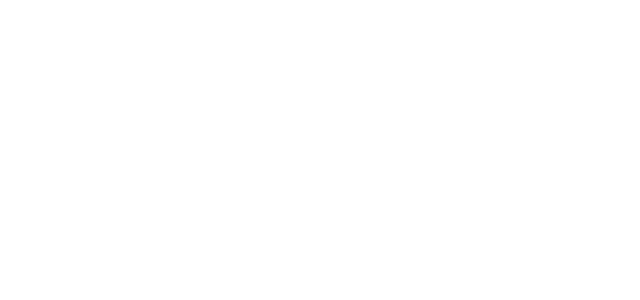
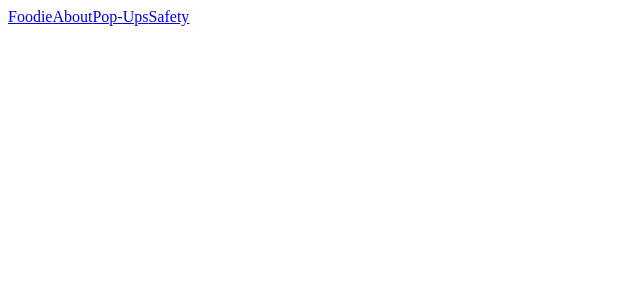
Before and after one commit to FFT-Food-for-Thought/Foodie, a React (Create React App) app: page / in a window 1280 px wide. Shown: the top 300 px of the page, without its empty margins (0-640 px from the left). Built offline with nearby package versions, Linux system fonts and the light colour scheme.

Commit message:
added in Navbar and Home

```diff
--- a/package.json
+++ b/package.json
@@ -8,6 +8,7 @@
     "@testing-library/user-event": "^13.5.0",
     "react": "^18.2.0",
     "react-dom": "^18.2.0",
+    "react-router-dom": "^6.4.3",
     "react-scripts": "5.0.1",
     "web-vitals": "^2.1.4"
   },
--- a/src/App.js
+++ b/src/App.js
@@ -1,5 +1,32 @@
+import Home from "./pages/Home";
+// import "./style.scss";
+import {
+  BrowserRouter as Router,
+  Routes,
+  Route,
+  Navigate,
+} from "react-router-dom";
+
 function App() {
-  return <div className="App"></div>;
+  return (
+    <Router>
+      <Routes>
+        <Route path="/">
+          <Route
+            path=""
+            index
+            element={
+              // <ProtectedRoute>
+              <Home />
+              // </ProtectedRoute>
+            }
+          />
+          {/* <Route path="login" element={<Login />} />
+          <Route path="register" element={<Register />} /> */}
+        </Route>
+      </Routes>
+    </Router>
+  );
 }
 
 export default App;
--- /dev/null
+++ b/src/Components/Navbar.js
@@ -0,0 +1,19 @@
+import React from "react";
+import "../Css/navbar.css";
+
+const Navbar = () => {
+  return (
+    <div>
+      <div className="navbar-logo">
+        <div className="navbar-container">
+          <a href="/news">Foodie</a>
+          <a href="/news">About</a>
+          <a href="/news">Pop-Ups</a>
+          <a href="/news">Safety</a>
+        </div>
+      </div>
+    </div>
+  );
+};
+
+export default Navbar;
--- /dev/null
+++ b/src/pages/Home.js
@@ -0,0 +1,17 @@
+import React from "react";
+import Navbar from "../Components/Navbar";
+import "../Css/home.css";
+
+const Home = () => {
+  return (
+    <div className="home-page">
+      <div className="home-page-container">
+        {" "}
+        <Navbar />
+        <div>{/* <img src=""></img> */}</div>
+      </div>
+    </div>
+  );
+};
+
+export default Home;
```
Also changed, not shown: src/Components/Footer.js (added, +7 -0 lines), src/Css/home.css (added), src/Css/navbar.css (added), src/pages/Login.js (added), 1 other file (tests, documents, lock files or other folders).
